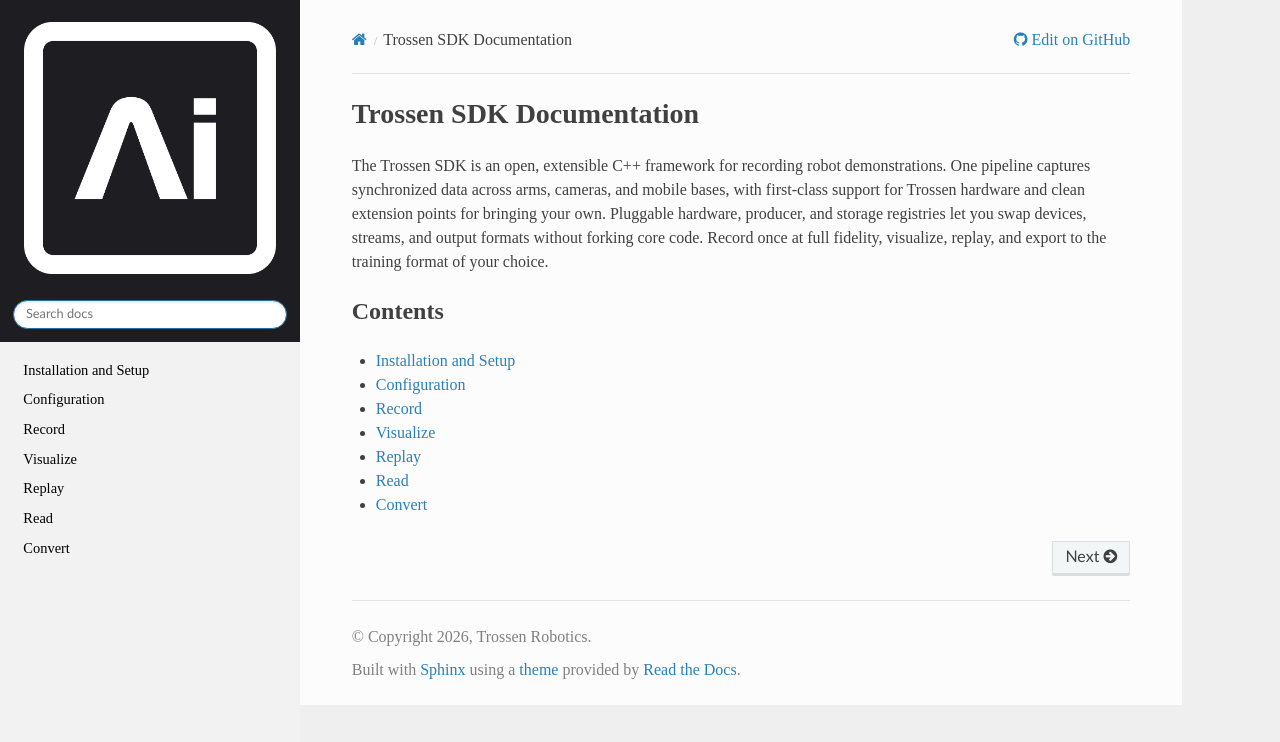
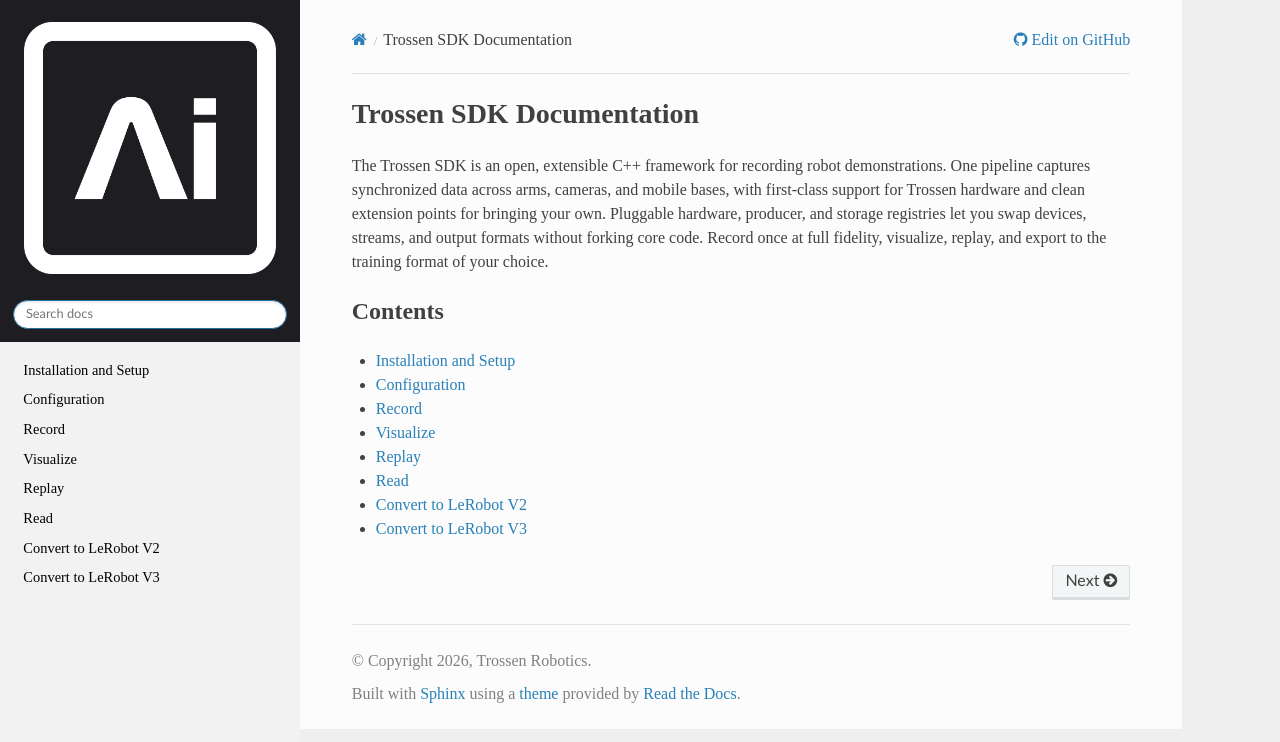
Before and after one commit to TrossenRobotics/trossen_sdk, a Sphinx documentation site: the page built from docs/index.rst, in a window 1280 px wide. Shown: the top 742 px of the page. Built offline with Sphinx 7.4.7 and the Read the Docs theme 3.1.0, drawn with Linux system fonts in a browser that asks for light colours; some web fonts are replaced; some of the changed lines change nothing that is shown.

Commit message:
docs: describe the v3 converter pipeline
Usage, the per-episode pipeline, alignment, and the worker/writer threading model.

```diff
--- a/docs/convert.rst
+++ b/docs/convert.rst
@@ -1,6 +1,6 @@
-=======
-Convert
-=======
+=====================
+Convert to LeRobot V2
+=====================
 
 Convert TrossenMCAP episodes to LeRobot V2 format (Parquet + MP4) using the ``trossen_mcap_to_lerobot_v2`` tool that ships with the SDK.
 The resulting dataset is usable directly with the `LeRobot <https://github.com/huggingface/lerobot>`_ framework.
--- /dev/null
+++ b/docs/convert_v3.rst
@@ -0,0 +1,180 @@
+=====================
+Convert to LeRobot V3
+=====================
+
+Convert TrossenMCAP episodes to LeRobot V3 format using the ``trossen_mcap_to_lerobot_v3`` tool that ships with the SDK.
+A V3 dataset stores many episodes in each Parquet and MP4 file, with per-episode seek metadata, instead of one file per episode.
+The resulting dataset is usable directly with the `LeRobot <https://github.com/huggingface/lerobot>`_ framework.
+
+.. contents::
+    :local:
+    :depth: 2
+
+What You Need
+=============
+
+-   The SDK's dependencies installed (see :doc:`/installation`).
+-   At least one ``.mcap`` episode recorded with the SDK.
+    If you have not recorded anything yet, follow :doc:`/record`.
+-   ``ffmpeg`` on ``PATH`` for video encoding (installed in the system dependencies step).
+
+Building the Tool
+=================
+
+The tool is produced by the standard build:
+
+.. code-block:: bash
+
+    mkdir -p build
+    cd build
+    cmake ..
+    make trossen_mcap_to_lerobot_v3
+
+The resulting binary lives at ``build/scripts/trossen_mcap_to_lerobot_v3``.
+
+Usage
+=====
+
+The tool operates in two modes, distinguished by the first argument:
+
+.. code-block:: bash
+
+    # Single-episode mode (first argument is an .mcap file)
+    ./build/scripts/trossen_mcap_to_lerobot_v3 <path/to/0190b3c2-1a2b-7c3d-8e4f-5a6b7c8d9e0f.mcap>
+
+    # Batch mode (first argument is a directory containing .mcap files)
+    ./build/scripts/trossen_mcap_to_lerobot_v3 <path/to/dataset_folder/>
+
+Examples per robot:
+
+.. tabs::
+
+    .. group-tab:: Solo
+
+        .. code-block:: bash
+
+            ./build/scripts/trossen_mcap_to_lerobot_v3 \
+                ~/.trossen_sdk/solo_dataset/
+
+    .. group-tab:: Stationary
+
+        .. code-block:: bash
+
+            ./build/scripts/trossen_mcap_to_lerobot_v3 \
+                ~/.trossen_sdk/stationary_dataset/
+
+    .. group-tab:: Mobile
+
+        .. code-block:: bash
+
+            ./build/scripts/trossen_mcap_to_lerobot_v3 \
+                ~/.trossen_sdk/mobile_dataset/
+
+.. note::
+
+    Batch mode processes the ``.mcap`` files in file-name order and numbers the converted episodes from 0 in that order.
+    The SDK names each recording with a time-ordered ID, so file-name order is recording order.
+
+Configuring the Conversion
+==========================
+
+All conversion settings live in a single JSON config file.
+By default, the tool loads ``scripts/trossen_mcap_to_lerobot_v3/config.json`` from the repository root.
+Point it at a different config with ``--config <path>``.
+
+CLI Overrides
+-------------
+
+Any JSON key can be overridden at runtime with ``--set KEY=VALUE``.
+This is useful for batch scripting without editing the config file:
+
+.. tabs::
+
+    .. group-tab:: Solo
+
+        .. code-block:: bash
+
+            ./build/scripts/trossen_mcap_to_lerobot_v3 \
+                ~/.trossen_sdk/solo_dataset/ \
+                --set lerobot_v3_backend.robot_name=trossen_solo_ai \
+                --set lerobot_v3_backend.dataset_id=solo_v1
+
+    .. group-tab:: Stationary
+
+        .. code-block:: bash
+
+            ./build/scripts/trossen_mcap_to_lerobot_v3 \
+                ~/.trossen_sdk/stationary_dataset/ \
+                --set lerobot_v3_backend.robot_name=trossen_stationary_ai \
+                --set lerobot_v3_backend.dataset_id=stationary_v1
+
+    .. group-tab:: Mobile
+
+        .. code-block:: bash
+
+            ./build/scripts/trossen_mcap_to_lerobot_v3 \
+                ~/.trossen_sdk/mobile_dataset/ \
+                --set lerobot_v3_backend.robot_name=trossen_mobile_ai \
+                --set lerobot_v3_backend.dataset_id=mobile_v1
+
+Two settings also have their own flags, which override the config for one run:
+
+.. list-table::
+    :align: center
+    :header-rows: 1
+    :class: centered-table
+
+    * - Flag
+      - Config key
+      - Meaning
+    * - ``--jobs N``
+      - ``jobs``
+      - Worker threads that decode, extract and encode episodes.
+        Default: the number of cores, at most 8.
+    * - ``--encoder-threads N``
+      - ``encoder_threads``
+      - Parallelism cap per video encoder; ``0`` removes the cap.
+        Default: cores divided by ``jobs``.
+
+Inspect the merged config (JSON plus overrides) before running:
+
+.. code-block:: bash
+
+    ./build/scripts/trossen_mcap_to_lerobot_v3 --dump-config
+
+Output Layout
+=============
+
+The tool writes a LeRobot V3 dataset rooted at the repository ID and dataset ID from your config:
+
+.. code-block:: text
+
+    <root>/
+    └── <repository_id>/
+        └── <dataset_id>/
+            ├── README.md                      dataset card
+            ├── meta/
+            │   ├── info.json                  dataset metadata and feature descriptions
+            │   ├── stats.json                 statistics over the whole dataset
+            │   ├── tasks.parquet              one row per task
+            │   └── episodes/
+            │       └── chunk-000/
+            │           └── file-000.parquet   one row per episode, with its seek metadata
+            ├── data/
+            │   └── chunk-000/
+            │       ├── file-000.parquet       rows of several episodes
+            │       └── ...
+            └── videos/
+                └── observation.images.<camera_id>/
+                    └── chunk-000/
+                        ├── file-000.mp4       video of several episodes
+                        └── ...
+
+A new data or video file starts when the current one reaches ``data_files_size_in_mb`` or ``video_files_size_in_mb``.
+The metadata files are written once, after the last episode, so an interrupted run leaves no usable dataset.
+
+What's Next
+===========
+
+With your dataset in LeRobot V3 format, you can train a policy with LeRobot.
+See the `Trossen LeRobot training guide <https://docs.trossenrobotics.com/trossen_arm/main/tutorials/lerobot/train_and_evaluate.html>`_.
--- a/docs/index.rst
+++ b/docs/index.rst
@@ -20,3 +20,4 @@
     replay.rst
     read.rst
     convert.rst
+    convert_v3.rst
```
Also changed, not shown: scripts/trossen_mcap_to_lerobot_v3/README.md (added).
